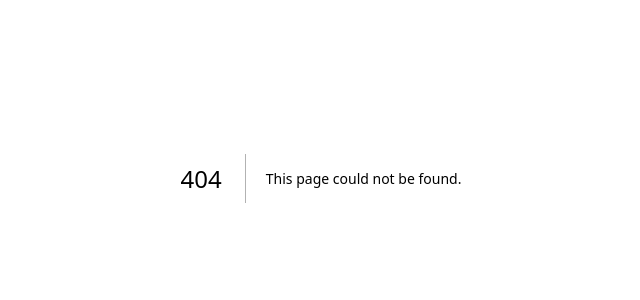
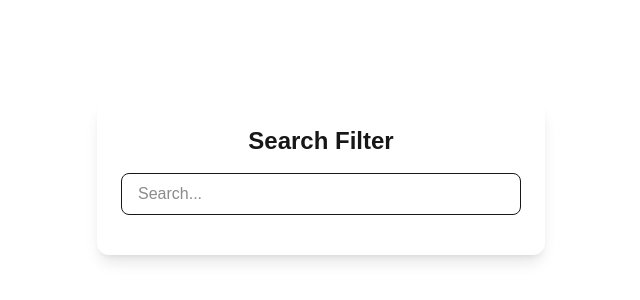
Before and after one commit to Lalitchaudhary01/machine-coding-round-practice, a Next.js app: page /search in a window 1280 px wide. Before the commit this address had no page. Shown: the part 222-522 px from the top of the page, without its empty margins (319-959 px from the left). Built offline with nearby package versions, Linux system fonts and the light colour scheme.

Commit message:
machine coding search app

```diff
--- a/app/notes/page.tsx
+++ b/app/notes/page.tsx
@@ -21,7 +21,7 @@ const page = () => {
   return (
     <div className="min-h-screen">
       <div className="w-full max-w-md mx-auto bg-white p-6 rounded-xl shadow-lg">
-        <h1 className="text-2xl font-bold text-center mb-4 text-gray-800">
+        <h1 className="text-2xl font-bold text-center mb-4 text-red-800">
           Notes App
         </h1>
         <div className="flex gap-2 mb-4">
--- a/app/password-strength/page.tsx
+++ b/app/password-strength/page.tsx
@@ -9,6 +9,7 @@ const Password = () => {
   const evaluateStrength = (pwd: string) => {
     if (pwd.length < 6) return "Weak";
     if (pwd.length < 10) return "Moderate";
+
     return "Strong";
   };
 
@@ -27,7 +28,7 @@ const Password = () => {
 
   return (
     <div className="min-h-screen flex items-center justify-center bg-gray-100">
-      <div className="w-full max-w-md bg-white p-6 rounded-xl shadow-lg">
+      <div className="w-full max-w-md bg-black p-6 rounded-xl shadow-lg">
         <h1 className="text-2xl font-semibold text-center mb-4">
           Password Strength Checker
         </h1>
--- /dev/null
+++ b/app/search/page.tsx
@@ -0,0 +1,48 @@
+"use client";
+import React from "react";
+
+const SearhFilter = () => {
+  const [search, setSearch] = React.useState("");
+  const [filteredResults, setFilteredResults] = React.useState<string[]>([]);
+  const data = [
+    "Learn React",
+    "Build a Todo App",
+    "Explore Next.js",
+    "Understand TypeScript",
+    "Master Tailwind CSS",
+  ];
+  const handleSearch = (e: React.ChangeEvent<HTMLInputElement>) => {
+    const query = e.target.value;
+    setSearch(query);
+    const filtered = data.filter((item) =>
+      item.toLowerCase().includes(query.toLowerCase())
+    );
+    setFilteredResults(filtered);
+  };
+
+  return (
+    <div className="min-h-screen flex items-center justify-center">
+      <div className="w-full max-w-md p-6 rounded-xl shadow-lg">
+        <h1 className="text-2xl font-semibold text-center mb-4">
+          Search Filter
+        </h1>
+        <input
+          type="text"
+          placeholder="Search..."
+          value={search}
+          onChange={handleSearch}
+          className="w-full px-4 py-2 border rounded-lg focus:outline-none focus:ring-2 focus:ring-blue-500"
+        />
+        <ul className="mt-4">
+          {filteredResults.map((item, index) => (
+            <li key={index} className="py-1 border-b">
+              {item}
+            </li>
+          ))}
+        </ul>
+      </div>
+    </div>
+  );
+};
+
+export default SearhFilter;
```
